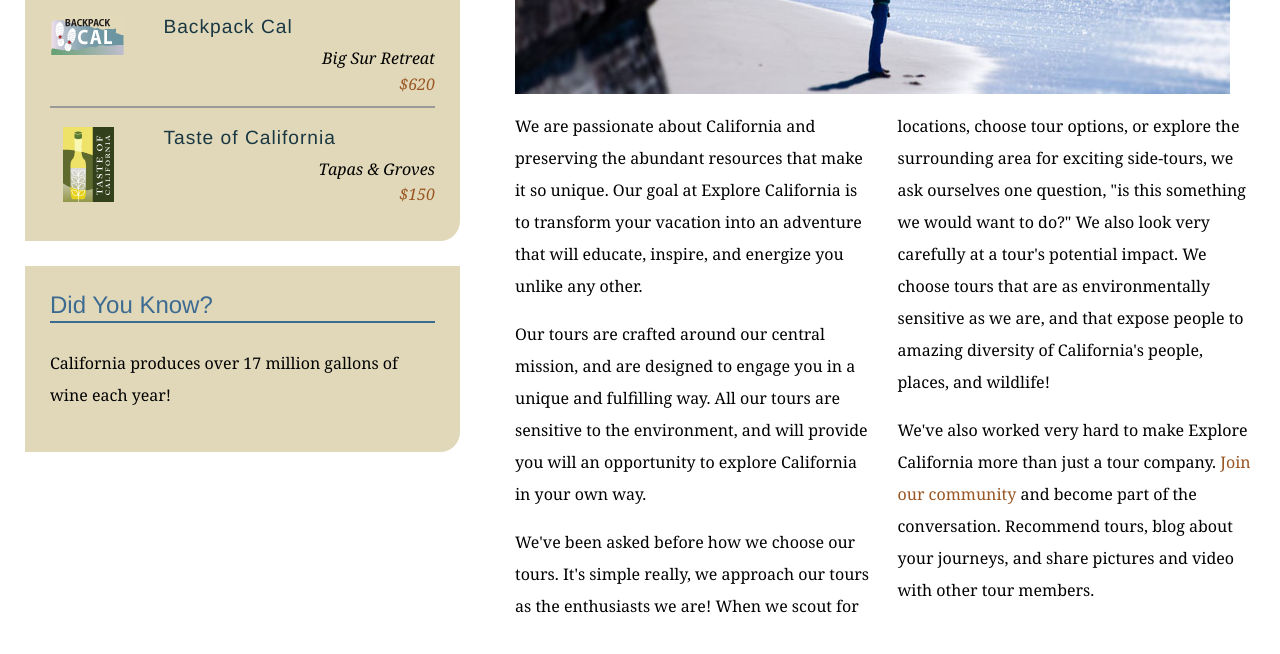
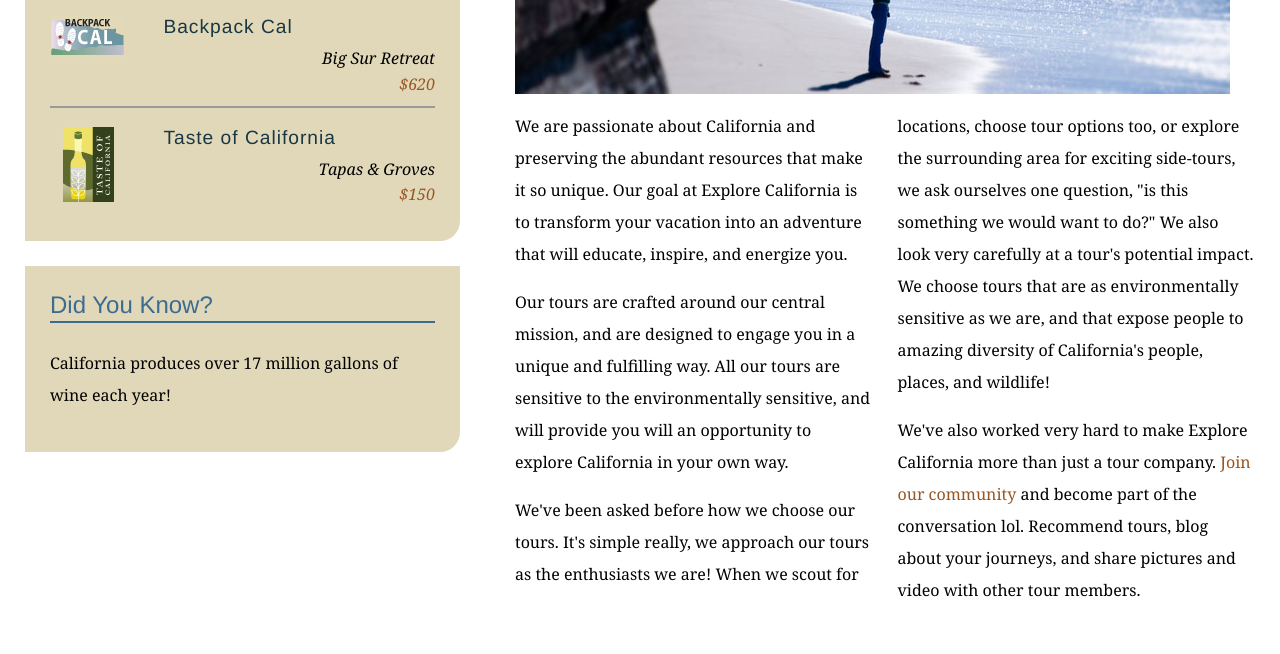
Before and after one commit to HengBrandon/explore_california, a plain HTML site: page mission.html in a window 1280 px wide. Shown: the part 590-1244 px from the top of the page. Drawn offline with Linux system fonts and the light colour scheme.

Commit message:
text edit on mission page

```diff
--- a/mission.html
+++ b/mission.html
@@ -62,10 +62,10 @@
           <h1>Who we are</h1>
           <img src="assets/images/mission_look.jpg" alt="Looking out at the Pacific" class="articleImage" />
           <div class="multiCol">
-            <p>We are passionate about California and preserving the abundant resources that make it so unique. Our goal at Explore California is to transform your vacation into an adventure that will educate, inspire, and energize you unlike any other.</p>
-            <p>Our tours are crafted around our central mission, and are designed to engage you in a unique and fulfilling way. All our tours are sensitive to the environment, and will provide you will an opportunity to explore California in your own way.</p>
-            <p>We've been asked before how we choose our tours. It's simple really, we approach our tours as the enthusiasts we are! When we scout for locations, choose tour options, or explore the surrounding area for exciting side-tours, we ask ourselves one question, &quot;is this something we would want to do?&quot; We also look very carefully at a tour's potential impact. We choose tours that are as environmentally sensitive as we are, and that expose people to amazing diversity of California's people, places, and wildlife!</p>
-            <p>We've also worked very hard to make Explore California more than just a tour company. <a href="explorers/join.html">Join our community</a> and become part of the conversation. Recommend tours, blog about your journeys, and share pictures and video with other tour members.</p>
+            <p>We are passionate about California and preserving the abundant resources that make it so unique. Our goal at Explore California is to transform your vacation into an adventure that will educate, inspire, and energize you.</p>
+            <p>Our tours are crafted around our central mission, and are designed to engage you in a unique and fulfilling way. All our tours are sensitive to the environmentally sensitive, and will provide you will an opportunity to explore California in your own way.</p>
+            <p>We've been asked before how we choose our tours. It's simple really, we approach our tours as the enthusiasts we are! When we scout for locations, choose tour options too, or explore the surrounding area for exciting side-tours, we ask ourselves one question, &quot;is this something we would want to do?&quot; We also look very carefully at a tour's potential impact. We choose tours that are as environmentally sensitive as we are, and that expose people to amazing diversity of California's people, places, and wildlife!</p>
+            <p>We've also worked very hard to make Explore California more than just a tour company. <a href="explorers/join.html">Join our community</a> and become part of the conversation lol. Recommend tours, blog about your journeys, and share pictures and video with other tour members.</p>
           </div>
         </div>
       </div>
```
